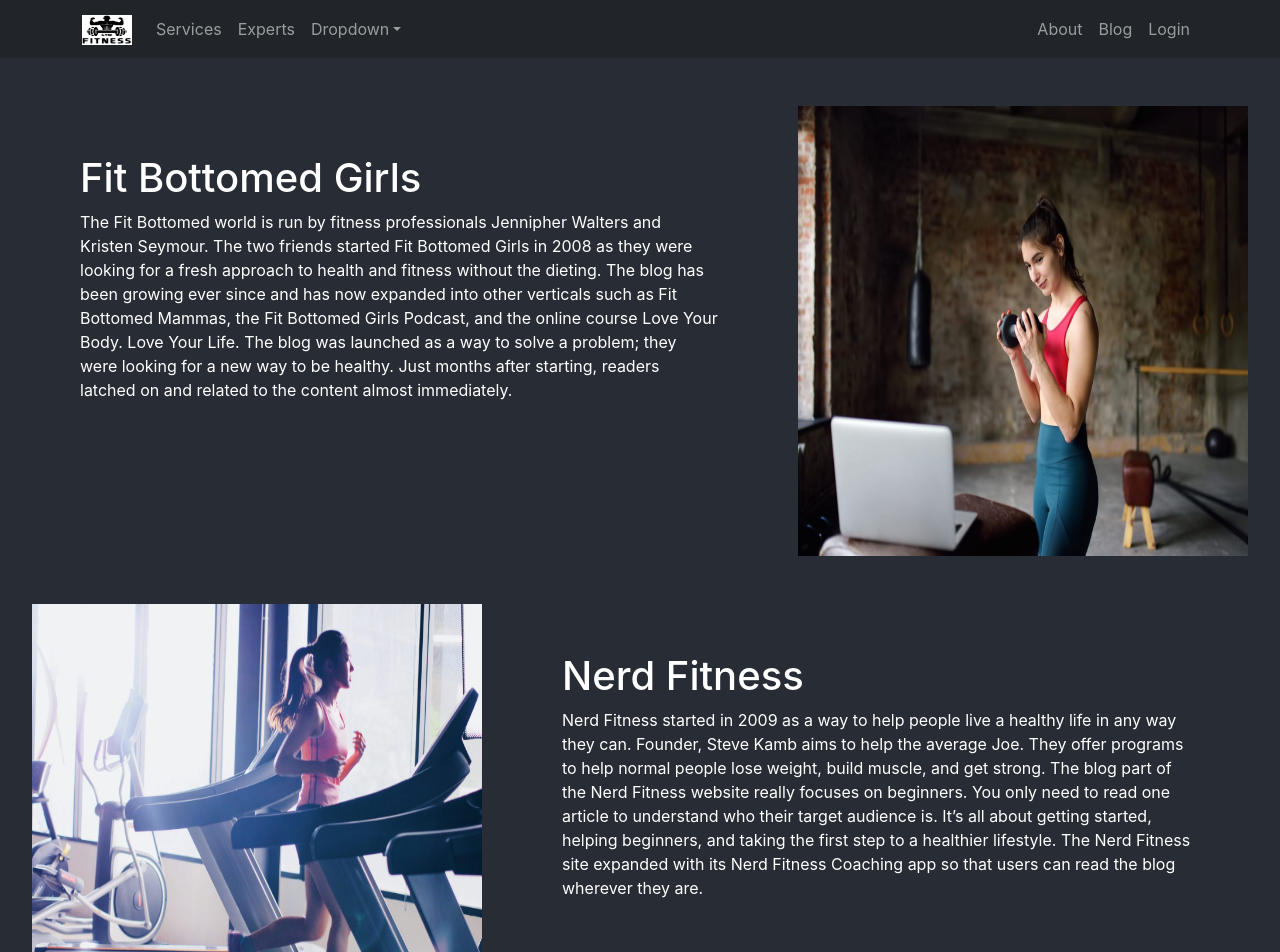
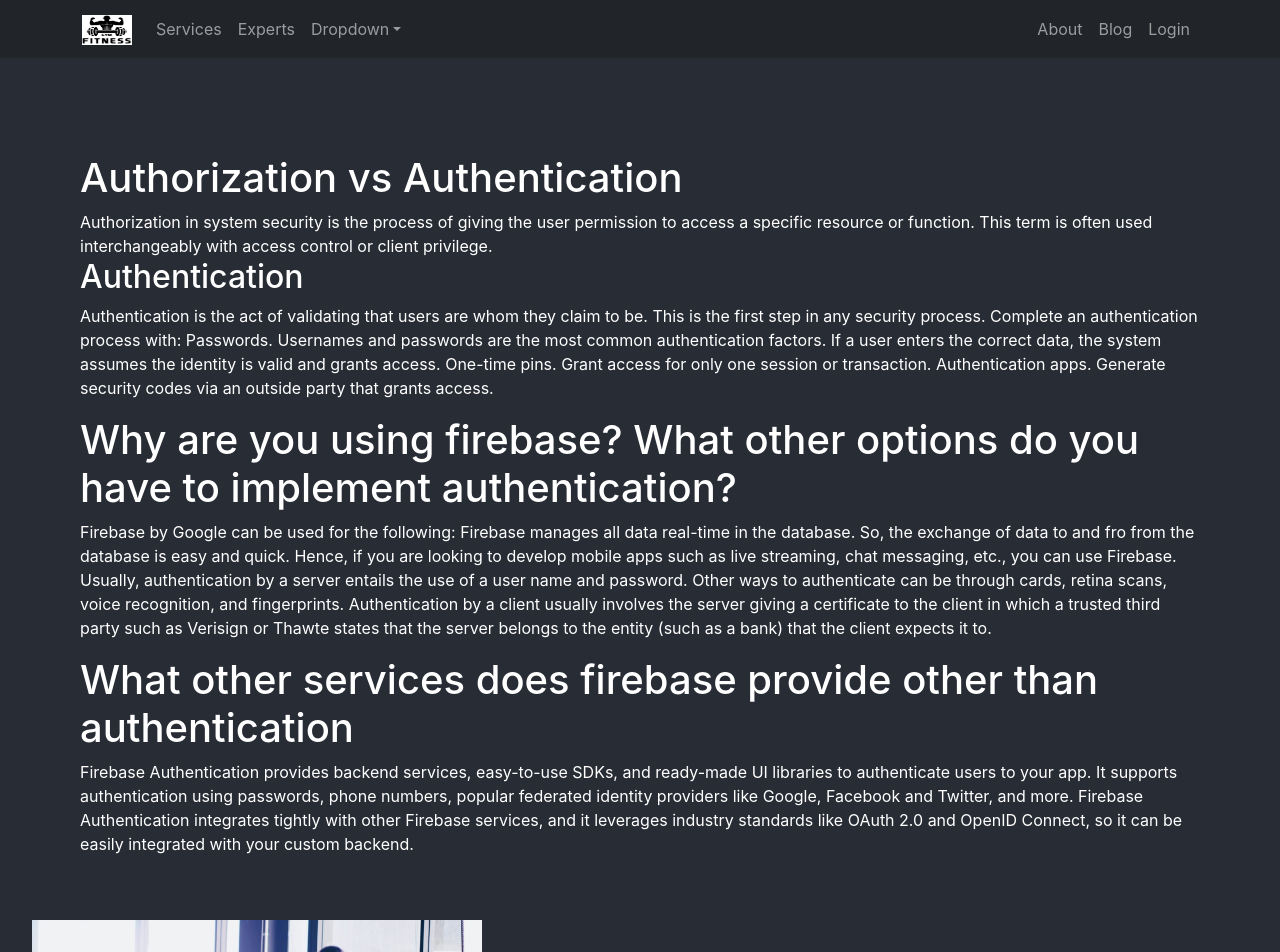
Before and after one commit to minhaz50/fitness-care, a React (Create React App) app: page /blog in a window 1280 px wide. Shown: the top 952 px of the page. Built offline with nearby package versions, Linux system fonts and the light colour scheme; no server answers; the HTML template or start-up script is replaced by a standard one.

Commit message:
modify  again

```diff
--- a/src/Pages/Blog/Blog.js
+++ b/src/Pages/Blog/Blog.js
@@ -1,5 +1,4 @@
 import React from "react";
-import blog1 from "../../images/blog1.jpg";
 import blog2 from "../../images/blog2.jpg";
 import "./Blog.css";
 
@@ -8,22 +7,51 @@
     <div>
       <div className="blog-container">
         <div className="blog-text">
-          <h1> Fit Bottomed Girls </h1>
+          <h1> Authorization vs Authentication</h1>
           <p>
-            The Fit Bottomed world is run by fitness professionals Jennipher
-            Walters and Kristen Seymour. The two friends started Fit Bottomed
-            Girls in 2008 as they were looking for a fresh approach to health
-            and fitness without the dieting. The blog has been growing ever
-            since and has now expanded into other verticals such as Fit Bottomed
-            Mammas, the Fit Bottomed Girls Podcast, and the online course Love
-            Your Body. Love Your Life. The blog was launched as a way to solve a
-            problem; they were looking for a new way to be healthy. Just months
-            after starting, readers latched on and related to the content almost
-            immediately.
+            Authorization in system security is the process of giving the user
+            permission to access a specific resource or function. This term is
+            often used interchangeably with access control or client privilege.
+            <h2>Authentication</h2>
+            Authentication is the act of validating that users are whom they
+            claim to be. This is the first step in any security process.
+            Complete an authentication process with: Passwords. Usernames and
+            passwords are the most common authentication factors. If a user
+            enters the correct data, the system assumes the identity is valid
+            and grants access. One-time pins. Grant access for only one session
+            or transaction. Authentication apps. Generate security codes via an
+            outside party that grants access.
           </p>
-        </div>
-        <div>
-          <img className="blog1-img" src={blog1} alt="" />
+          <h1>
+            Why are you using firebase? What other options do you have to
+            implement authentication?
+          </h1>
+          <p>
+            Firebase by Google can be used for the following: Firebase manages
+            all data real-time in the database. So, the exchange of data to and
+            fro from the database is easy and quick. Hence, if you are looking
+            to develop mobile apps such as live streaming, chat messaging, etc.,
+            you can use Firebase. Usually, authentication by a server entails
+            the use of a user name and password. Other ways to authenticate can
+            be through cards, retina scans, voice recognition, and fingerprints.
+            Authentication by a client usually involves the server giving a
+            certificate to the client in which a trusted third party such as
+            Verisign or Thawte states that the server belongs to the entity
+            (such as a bank) that the client expects it to.
+          </p>
+          <h1>
+            What other services does firebase provide other than authentication
+          </h1>
+          <p>
+            Firebase Authentication provides backend services, easy-to-use SDKs,
+            and ready-made UI libraries to authenticate users to your app. It
+            supports authentication using passwords, phone numbers, popular
+            federated identity providers like Google, Facebook and Twitter, and
+            more. Firebase Authentication integrates tightly with other Firebase
+            services, and it leverages industry standards like OAuth 2.0 and
+            OpenID Connect, so it can be easily integrated with your custom
+            backend.
+          </p>
         </div>
       </div>
       <div className="blog-container">
```
